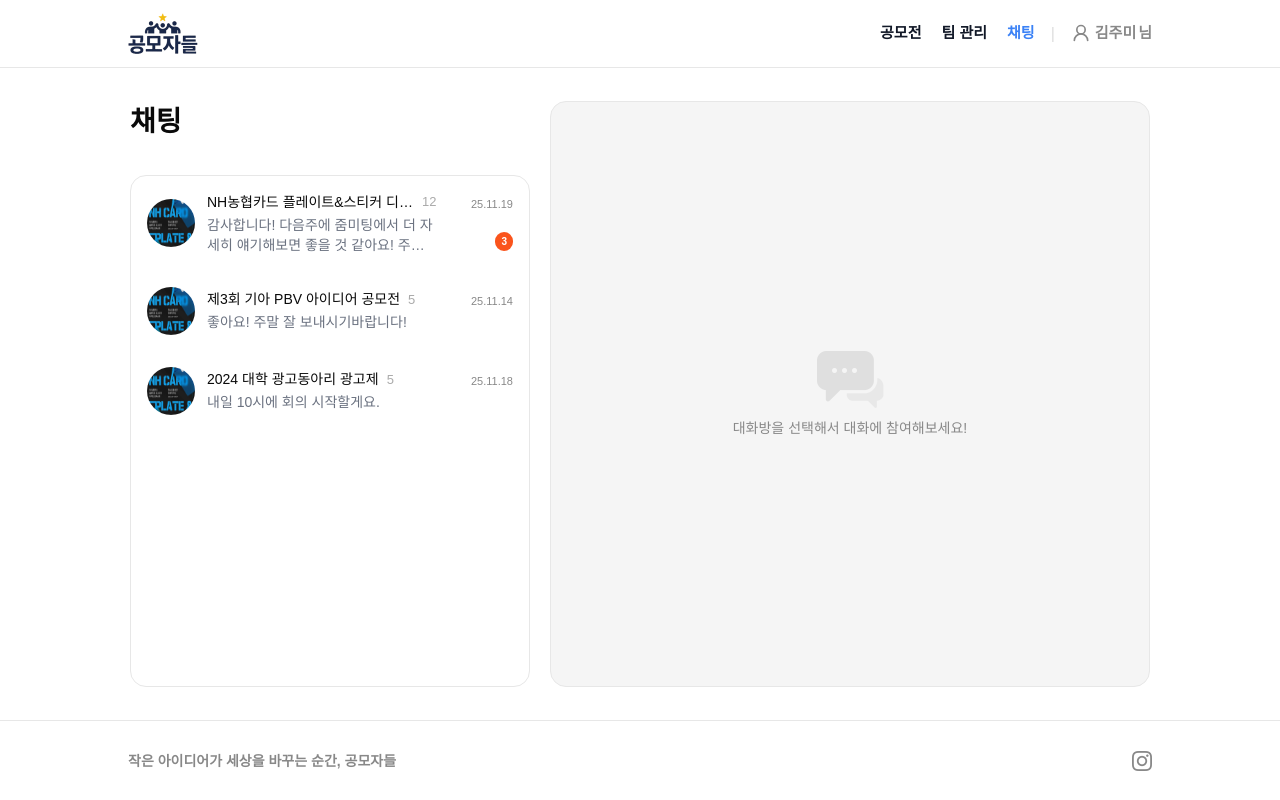
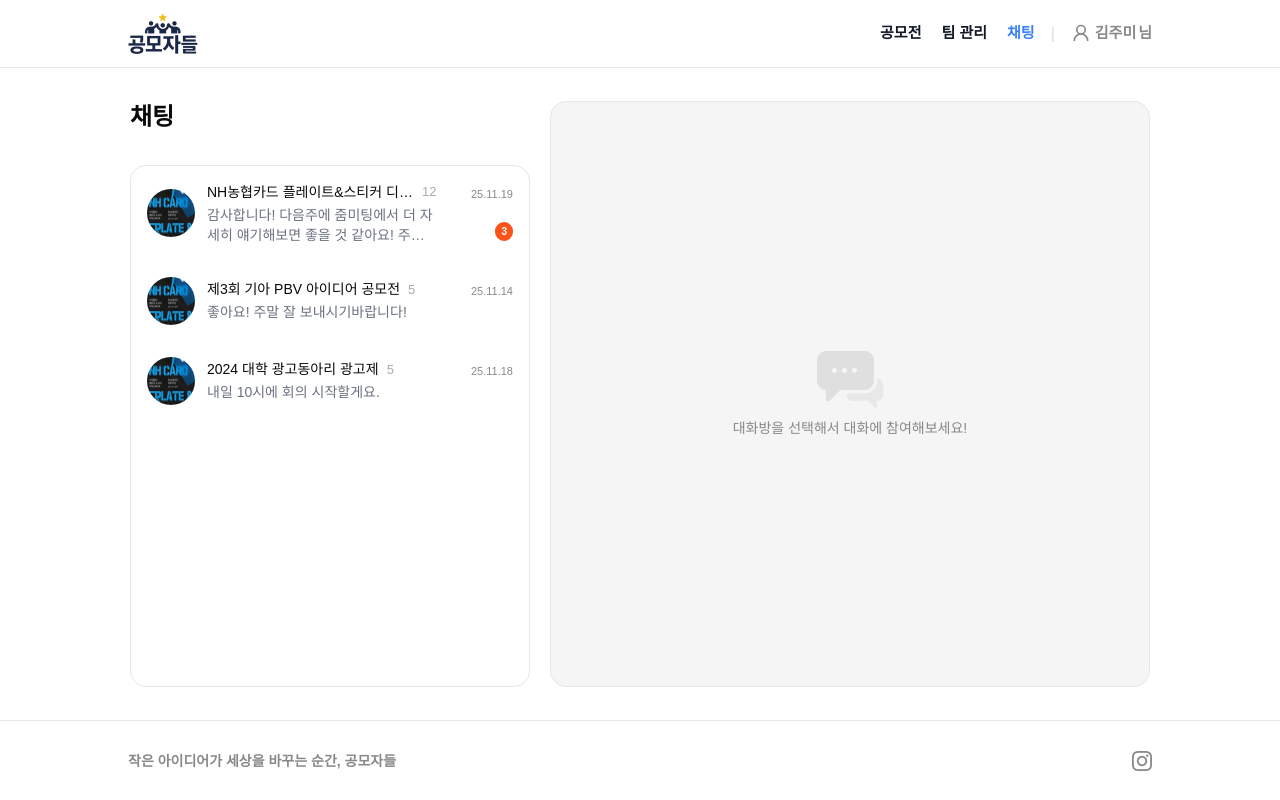
Before and after one commit to KMU-MIS-BALJAGUK/GMJD-WEB, a Next.js app: page /chat in a window 1280 px wide. Built offline with nearby package versions, Linux system fonts and the light colour scheme; a web font is replaced by a local one.

Commit message:
style: chat page styling

```diff
--- a/src/app/chat/components/ChatLists.tsx
+++ b/src/app/chat/components/ChatLists.tsx
@@ -22,7 +22,7 @@ const ChatLists = ({
         showChatRoom && 'max-md:hidden'
       )}
     >
-      <p className="max-md:text-xl text-[28px] font-bold">채팅</p>
+      <p className="max-md:text-xl text-2xl font-bold">채팅</p>
       <div className="w-full h-full border border-border-01 rounded-2xl">
         {roomList.map((room, index) => (
           <div
```
